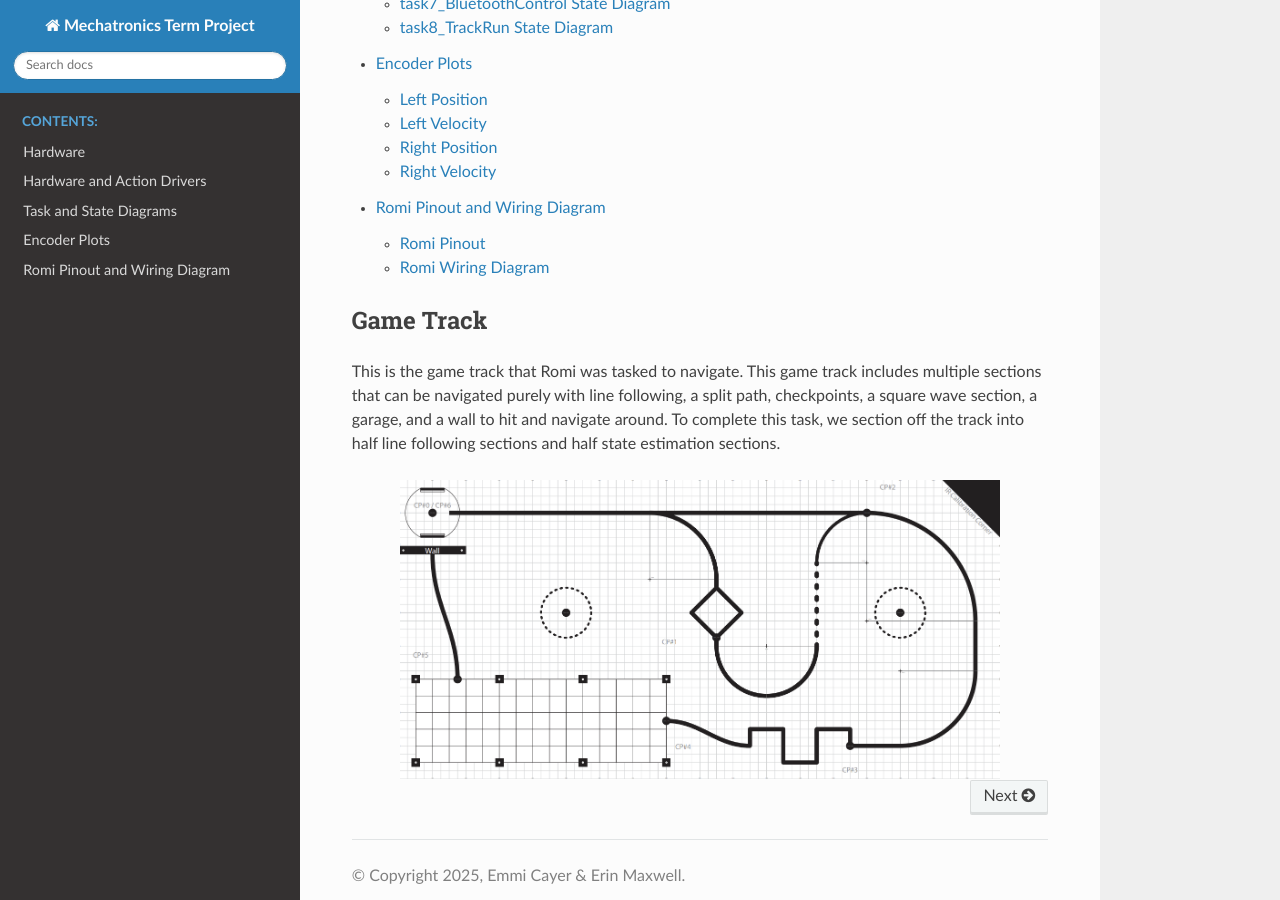
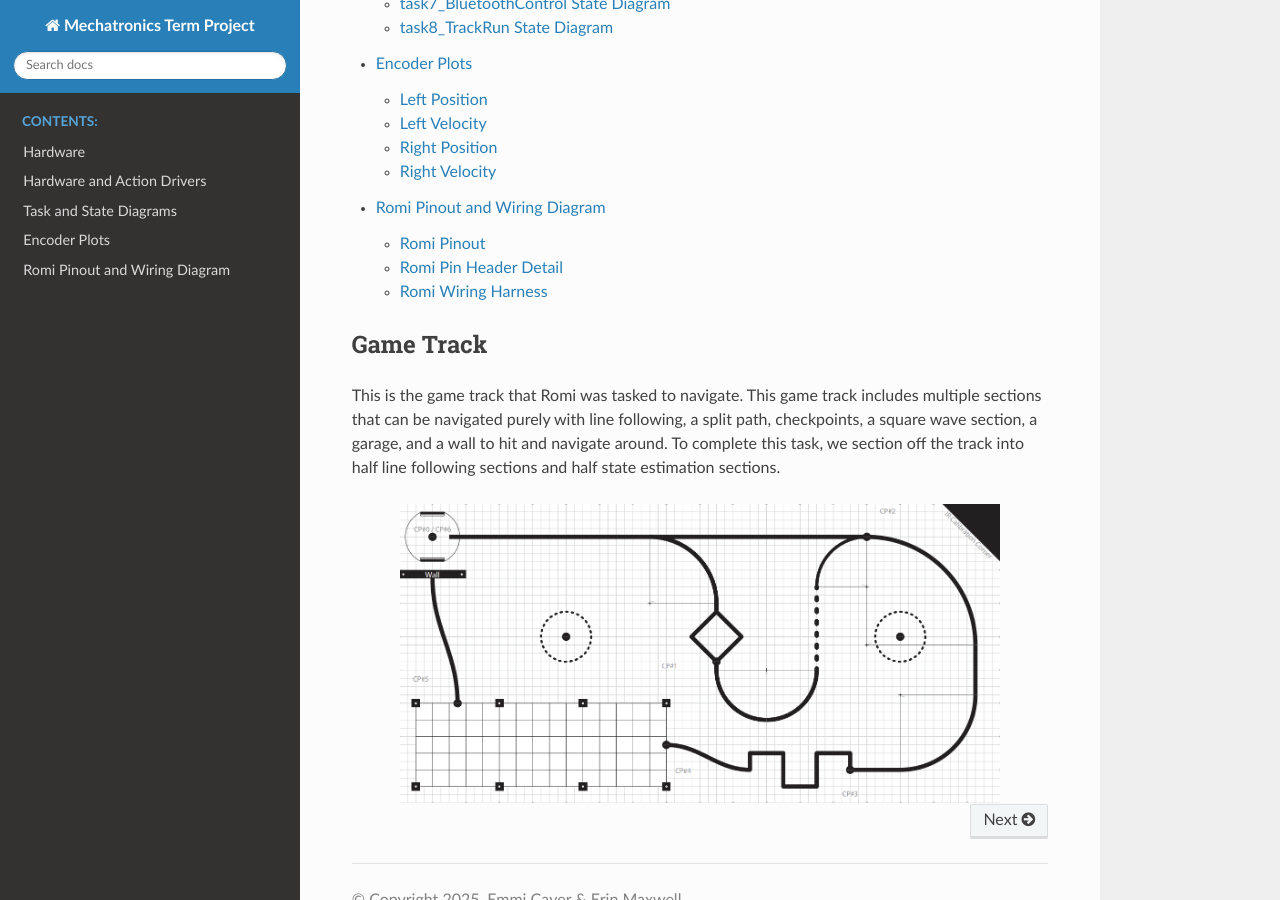
Before and after one commit to emmicayer/Mechatronics-Repository, a Sphinx documentation site: the page built from docs/index.rst, in a window 1280 px wide and 900 px high, scrolled down 780 px. Built offline with Sphinx 7.4.7 and the Read the Docs theme 3.1.0, drawn with Linux system fonts in a browser that asks for light colours; pages that are not in the unit, such as notebooks, are missing from menus.

Commit message:
Update pininfo.rst

```diff
--- a/docs/pininfo.rst
+++ b/docs/pininfo.rst
@@ -5,16 +5,24 @@
 Romi Pinout
 ----
 
-.. figure:: images/.pinout.png
+.. figure:: images/pinout.png
    :align: center
    :height: 500px
    :alt: alternate text
 
 
-Romi Wiring Diagram
+Romi Pin Header Detail
 ----
 
-.. figure:: images/.wiring.png
+.. figure:: images/headerdetail.png
    :align: center
    :height: 500px
    :alt: alternate text
+
+Romi Wiring Harness
+----
+
+.. figure:: images/wiringharness.png
+   :align: center
+   :height: 500px
+   :alt: alternate text
```
